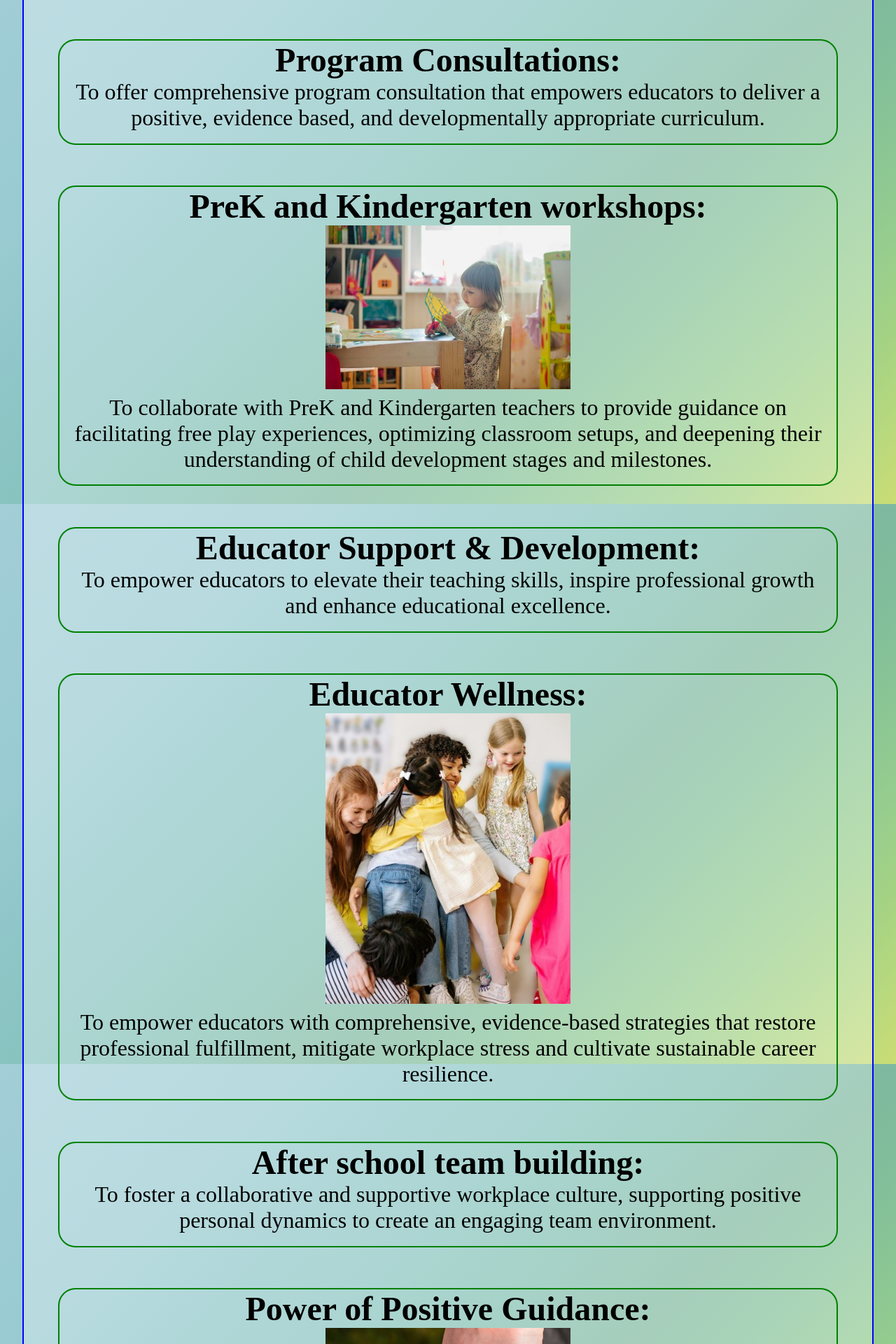
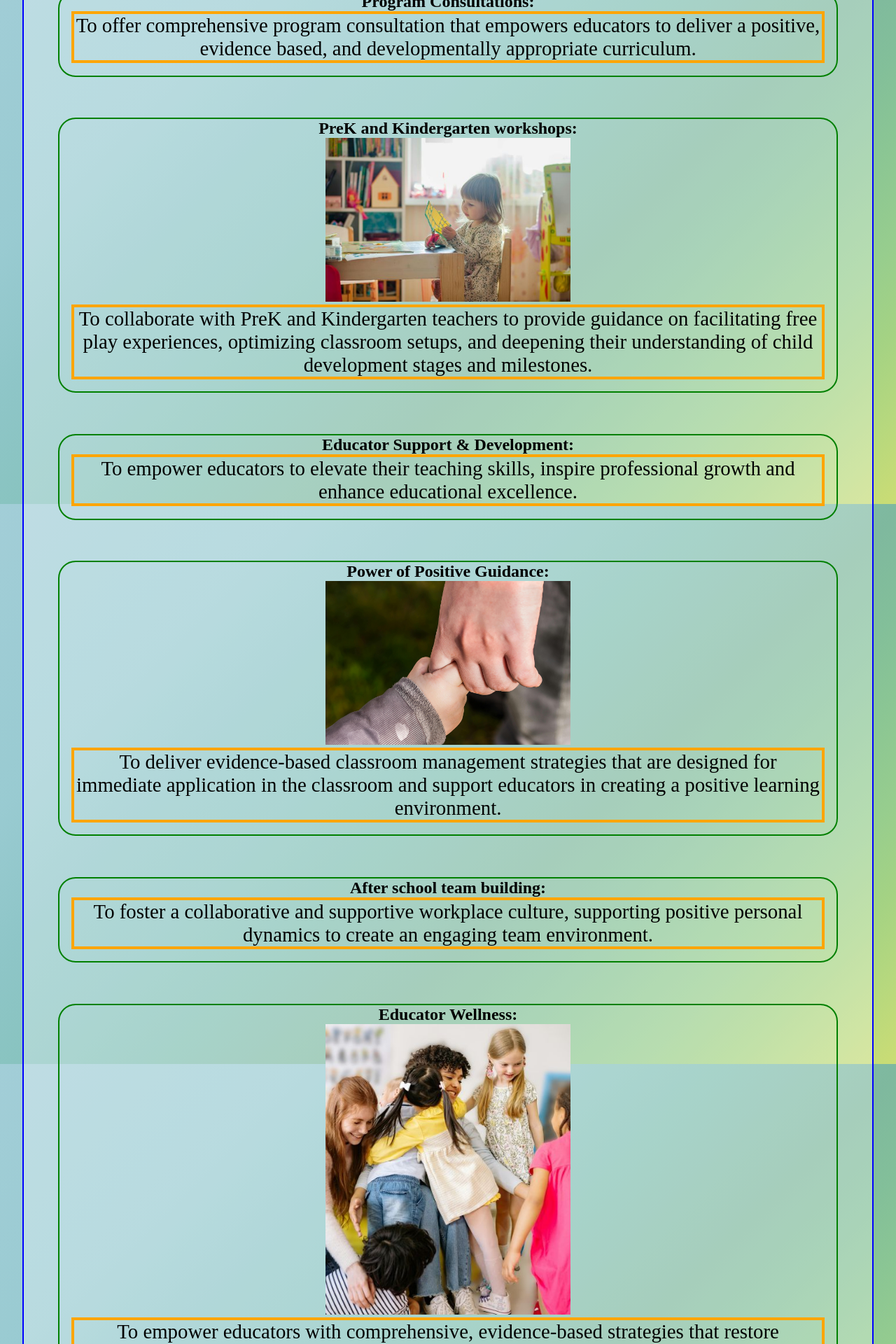
Before and after one commit to CharleenK/The-Infinite-Educator, a React (Create React App) app: page /services in a window 1280 px wide. Shown: the part 880-2800 px from the top of the page at 70% size. Built offline with nearby package versions, Linux system fonts and the light colour scheme.

Commit message:
GuidanceWellnessSwitch

```diff
--- a/src/pages/Services.js
+++ b/src/pages/Services.js
@@ -13,27 +13,35 @@ const Services = () => {
       <StyledDiv1>
         <StyledDiv2>
           <h1>Our Services</h1>
+          <StyledDiv3>
+            {" "}
             <p>
               The Infinite Educator offers a range of workshops and mentoring
               services to support, inspire and create a positive early childhood
               community.
             </p>
+          </StyledDiv3>
           {/* <StyledImg1
           src={colorfulClay}
           alt="toddler placing clay to form a row"
         /> */}
+          <StyledDiv3>
             <p>
-            The Infinite Educator specializes in early childhood, out of school
-            and PreK and Kindergarten in the following areas:
+              The Infinite Educator specializes in early childhood, out of
+              school and PreK and Kindergarten in the following areas:
             </p>
+          </StyledDiv3>
         </StyledDiv2>
         <StyledDiv2>
           <h2>Room Assessments & Arrangement:</h2>
           <StyledImg1 src={brightClassroom} alt="bright, organized classroom" />
+          <StyledDiv3>
+            {" "}
             <p>
               To assist educators in creating age and developmentally supportive
               classroom environments that foster learning through play.
             </p>
+          </StyledDiv3>
         </StyledDiv2>
         <StyledDiv2>
           <h2>Program Consultations:</h2>
@@ -41,46 +49,37 @@ const Services = () => {
             src={specialNeeds}
             alt="teacher playing with special needs child"
           /> */}
+          <StyledDiv3>
+            {" "}
             <p>
-            To offer comprehensive program consultation that empowers educators
-            to deliver a positive, evidence based, and developmentally
-            appropriate curriculum.
+              To offer comprehensive program consultation that empowers
+              educators to deliver a positive, evidence based, and
+              developmentally appropriate curriculum.
             </p>
+          </StyledDiv3>
         </StyledDiv2>
         <StyledDiv2>
           <h2>PreK and Kindergarten workshops:</h2>
           <StyledImg1 src={bricolage} alt="child using scissors" />
+          <StyledDiv3>
+            {" "}
             <p>
               To collaborate with PreK and Kindergarten teachers to provide
-            guidance on facilitating free play experiences, optimizing classroom
-            setups, and deepening their understanding of child development
-            stages and milestones.
+              guidance on facilitating free play experiences, optimizing
+              classroom setups, and deepening their understanding of child
+              development stages and milestones.
             </p>
+          </StyledDiv3>
         </StyledDiv2>
         <StyledDiv2>
           <h2>Educator Support & Development:</h2>
+          <StyledDiv3>
+            {" "}
             <p>
               To empower educators to elevate their teaching skills, inspire
               professional growth and enhance educational excellence.
             </p>
-        </StyledDiv2>
-        <StyledDiv2>
-          <h2>Educator Wellness:</h2>
-          <StyledImg1 src={teacherHug} alt="child hugging teacher" />
-          <p>
-            To empower educators with comprehensive, evidence-based strategies
-            that restore professional fulfillment, mitigate workplace stress and
-            cultivate sustainable career resilience.
-          </p>
-        </StyledDiv2>
-        <StyledDiv2>
-          <h2>After school team building:</h2>
-          {/* <StyledImg1 src={teacherMotivation} alt="group high-fiving" /> */}
-          <p>
-            To foster a collaborative and supportive workplace culture,
-            supporting positive personal dynamics to create an engaging team
-            environment.
-          </p>
+          </StyledDiv3>
         </StyledDiv2>
         <StyledDiv2>
           <h2>Power of Positive Guidance:</h2>
@@ -88,19 +87,48 @@ const Services = () => {
             src={holdingHands}
             alt="child's hand holding adult's finger"
           />
+          <StyledDiv3>
+            {" "}
             <p>
               To deliver evidence-based classroom management strategies that are
               designed for immediate application in the classroom and support
               educators in creating a positive learning environment.
             </p>
+          </StyledDiv3>
+        </StyledDiv2>
+        <StyledDiv2>
+          <h2>After school team building:</h2>
+          {/* <StyledImg1 src={teacherMotivation} alt="group high-fiving" /> */}
+          <StyledDiv3>
+            {" "}
+            <p>
+              To foster a collaborative and supportive workplace culture,
+              supporting positive personal dynamics to create an engaging team
+              environment.
+            </p>
+          </StyledDiv3>
+        </StyledDiv2>
+        <StyledDiv2>
+          <h2>Educator Wellness:</h2>
+          <StyledImg1 src={teacherHug} alt="child hugging teacher" />
+          <StyledDiv3>
+            {" "}
+            <p>
+              To empower educators with comprehensive, evidence-based strategies
+              that restore professional fulfillment, mitigate workplace stress
+              and cultivate sustainable career resilience.
+            </p>
+          </StyledDiv3>
         </StyledDiv2>
         <StyledDiv2>
           <h3>Reflective Practices:</h3>
+          <StyledDiv3>
             <p>
               To empower educators and teachers in enhancing their reflective
               practices, enabling them to grow as intentional professionals and
               reach their fullest potential.
             </p>
+          </StyledDiv3>
         </StyledDiv2>
       </StyledDiv1>
     </>
@@ -112,7 +140,6 @@ const StyledDiv1 = styled.div`
   border: 2px solid blue;
   border-radius: 25px;
   background-color: rgba(255, 255, 255, 0.3);
-  font-size: 2.5vw;
   display: inline-flex;
   flex-direction: column;
   justify-content: center;
@@ -130,6 +157,16 @@ const StyledDiv2 = styled.div`
   padding: 0% 1.5% 1.5%;
 `;
 
+const StyledDiv3 = styled.div`
+  border: 4px solid orange;
+  font-size: 2.25vw;
+  ${
+    "" /* @media only screen and(min-width:500px) {
+    font-size: 5vw; */
+  }
+  ${"" /* } */}
+`;
+
 const StyledImg1 = styled.img`
   width: 350px;
 `;
```
Lines whose indentation alone changed are shown as unchanged.
